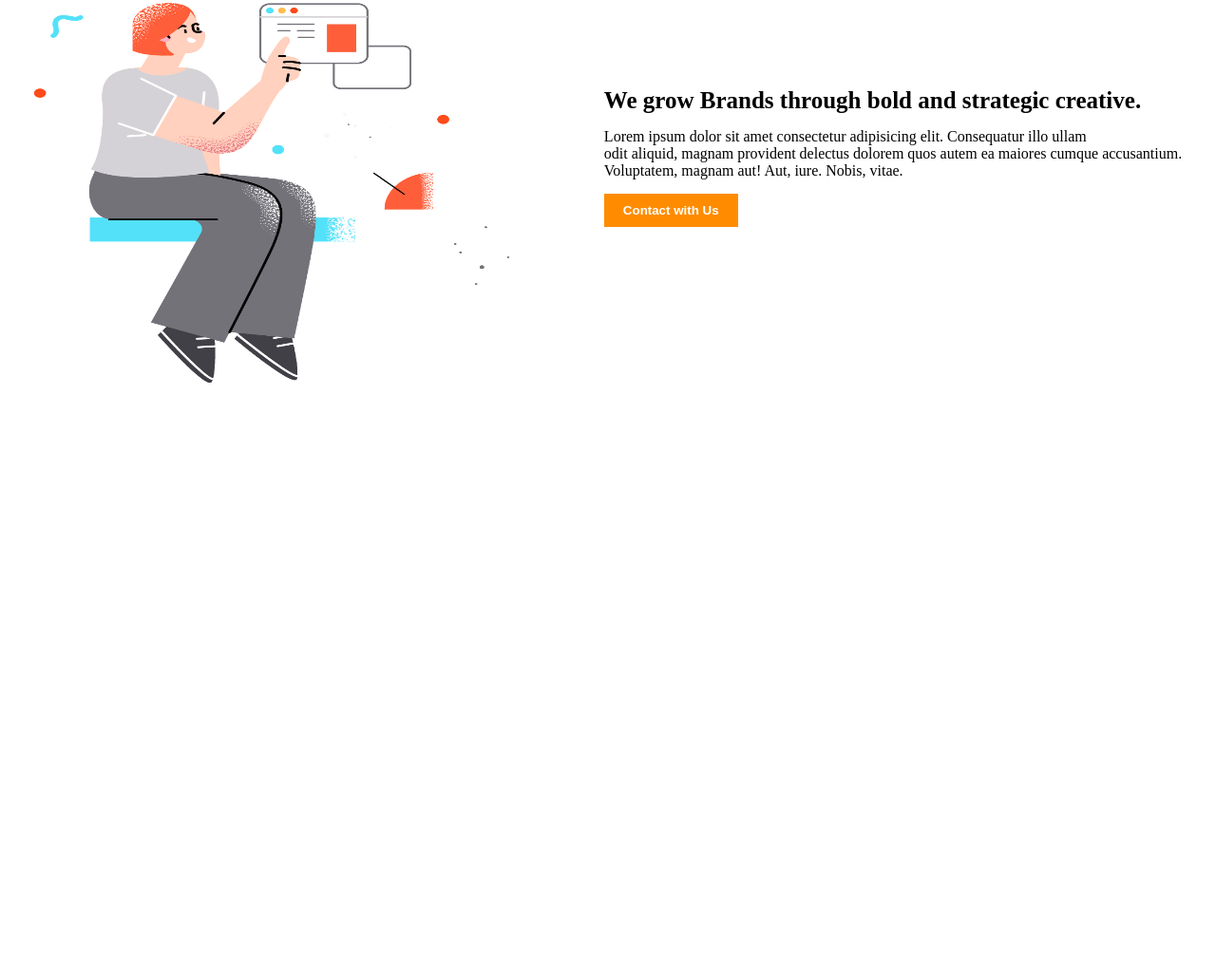
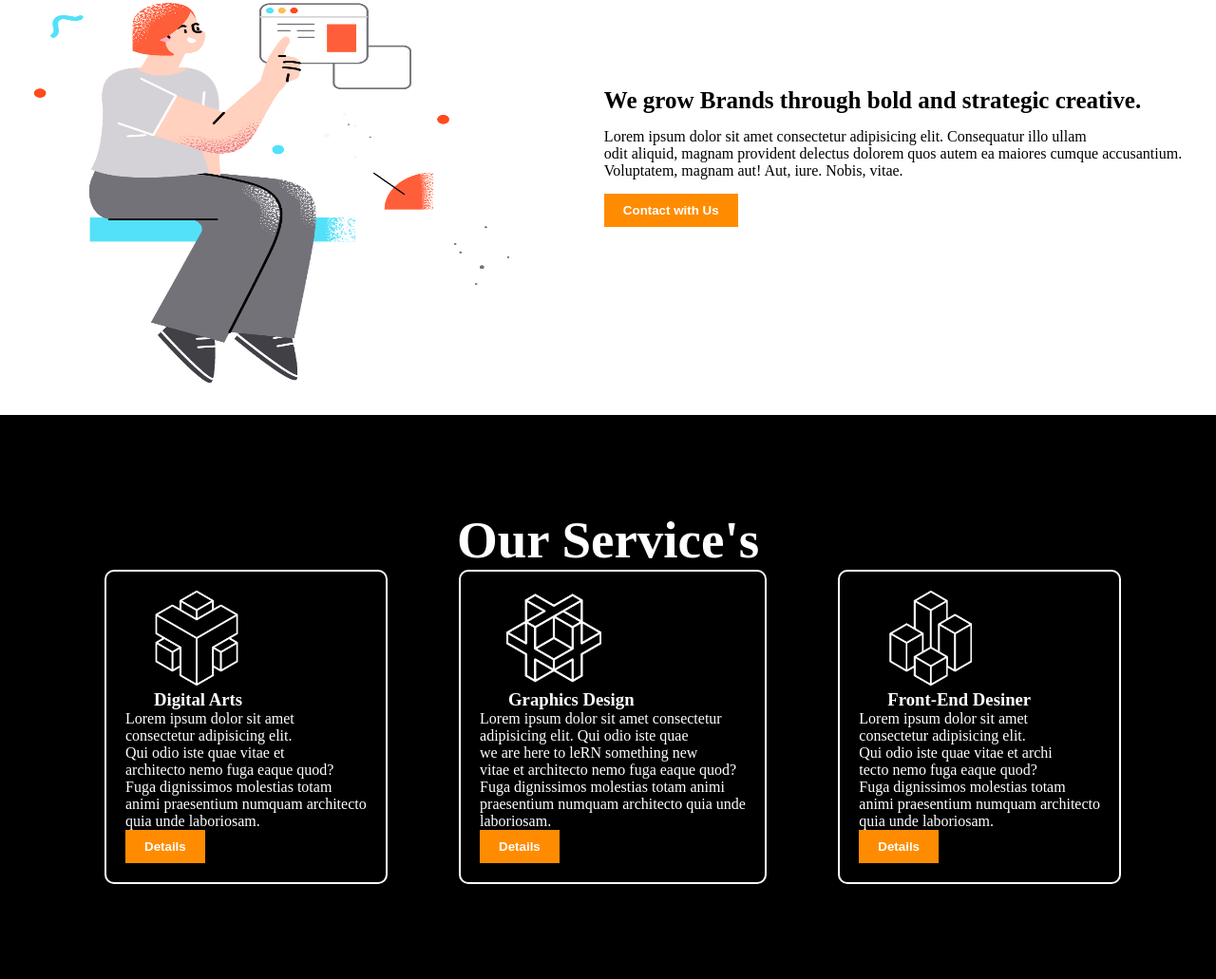
Before and after one commit to Nayeem1517/Conceptual01-digital-agency-, a plain HTML site: page index.html in a window 1280 px wide. Shown: the part 1076-2107 px from the top of the page at 95% size. Before the commit the page ends 1513 px from the top, so only its background shows below. Drawn offline with Linux system fonts and the light colour scheme.

Commit message:
created Services section

```diff
--- a/Style/style.css
+++ b/Style/style.css
@@ -1,10 +1,11 @@
-*{
+* {
     margin: 0px;
     padding: 0px;
 }
+
 /* Nav related style */
 
-.menu-container{
+.menu-container {
     background-color: gray;
     padding: 20px;
     color: white;
@@ -13,54 +14,60 @@
     align-items: center;
     justify-content: space-around;
 }
-.logo-photo{
+
+.logo-photo {
     width: 150px;
 }
-.menu{
+
+.menu {
     display: flex;
     text-decoration: none;
 }
-.item{
+
+.item {
     margin-right: 10px;
     padding: 10px;
     font-size: 18px;
 }
-.item:hover{
+
+.item:hover {
     color: blue;
 }
+
 /* Main related style */
 
-.banner-text{
+.banner-text {}
 
-}
-
-.banner-intro{
+.banner-intro {
     font-size: 55px;
     font-weight: bold;
 }
 
-.banner-description{
+.banner-description {
     font-size: 18px;
     margin-top: 15px;
     margin-bottom: 15px;
 }
-.btn-primary{
 
-}
-.banner-img{
+.btn-primary {}
+
+.banner-img {
     width: 300px;
 }
-.btn-primary{
+
+.btn-primary {
     padding: 10px 20px;
     background-color: darkorange;
     color: white;
     border: none;
     font-weight: bold;
 }
-.btn-primary:hover{
-    color:blue;
+
+.btn-primary:hover {
+    color: blue;
 }
-.banner-container{
+
+.banner-container {
     display: flex;
     justify-content: space-around;
     height: 100vh;
@@ -72,46 +79,109 @@ margin-bottom: 15px;
 }
 
 /* About Related style */
-.about{
+.about {
     display: flex;
     justify-content: center;
     align-items: center;
     padding: 30px;
 }
+
 /* .about-heading{
 justify-content: center;
 align-items: center;
 font-weight: bold;
 margin-right: 200px;
 } */
-.about-img{
+.about-img {}
 
-}
-.ab-img{
+.ab-img {
     width: 500px;
     height: 400px;
     margin-top: 100px;
 }
-.about-more{
+
+.about-more {
     margin-bottom: 10px;
     margin-top: 20px;
     margin-left: 100px;
 }
-.ab-des{
+
+.ab-des {
     margin-top: 10px;
     margin-bottom: 15px;
     font-weight: bold;
     font-size: 25px;
 }
-.oop{
+
+.oop {
     margin-top: 10px;
     margin-bottom: 15px;
 }
-.head{
+
+.head {
     font-size: 25px;
     justify-content: center;
     align-items: center;
     margin-top: 10px;
     margin-left: 650px;
 }
+
+.service-name {
+    background-color: black;
+    color: white;
+}
+
+.service-img {
+    width: 100px;
+    margin-left: 10%;
+}
+
+.service-item {
+    display: flex;
+    justify-content: space-between;
+    align-items: center;
+
+}
+
+.service-heading {
+    margin-left: 30px;
+
+}
+
+.service-name {
+    border: 2px solid white;
+    border-radius: 10px;
+    margin-left: 10px;
+    padding: 20px;
+    justify-content: center;
+    align-items: center;
+    gap: 30px;
+}
+
+.services {
+    padding: 100px;
+    background-color: black;
+    align-items: center;
+    justify-content: space-between;
+
+}
+
+.service-title {
+    text-align: center;
+    font-size: 55px;
+    font-weight: bold;
+    color: white;
+
+}
+
+
+
+
+
+
+
+
+
+
+
 /* footer related style */
--- a/index.html
+++ b/index.html
@@ -29,22 +29,52 @@
         <section class="banner-container">
             <div class="banner-text">
                 <h3 class="banner-intro">Better Design for your digital products</h3>
-            <p class="banner-description">We are a creative specializing in <br> UI/UX design,develop and strategies.</p>
+                <p class="banner-description">We are a creative specializing in <br> UI/UX design,develop and
+                    strategies.</p>
                 <button class="btn-primary">Explore Now</button>
             </div>
             <div class="banner-pic">
                 <img class="banner-img" src="images/banner.png" alt="">
             </div>
         </section>
-    <div class="head"><h1>About Us</h1></div>
+        <div class="head">
+            <h1>About Us</h1>
+        </div>
         <section class="about">
             <div class="about-img">
                 <img class="ab-img" src="images/section.png" alt="">
             </div>
             <div class="about-more">
                 <h3 class="ab-des"> We grow Brands through bold and strategic creative.</h3>
-            <p class="oop">Lorem ipsum dolor sit amet consectetur adipisicing elit. Consequatur illo ullam <br> odit aliquid, magnam provident delectus dolorem quos autem ea maiores cumque accusantium. <br> Voluptatem, magnam aut! Aut, iure. Nobis, vitae.</p>
+                <p class="oop">Lorem ipsum dolor sit amet consectetur adipisicing elit. Consequatur illo ullam <br> odit
+                    aliquid, magnam provident delectus dolorem quos autem ea maiores cumque accusantium. <br>
+                    Voluptatem, magnam aut! Aut, iure. Nobis, vitae.</p>
                 <button class="btn-primary">Contact with Us </button>
+            </div>
+        </section>
+        <section class="services">
+            <h2 class="service-title">Our Service's</h2>
+            <div class="service-item">
+                <div class="service-name">
+                    <img class="service-img" src="icon/0.png" alt="this is a img">
+                    <h3 class="service-heading">Digital Arts</h3>
+                    <p class="service-description">Lorem ipsum dolor sit amet <br> consectetur adipisicing elit. <br> Qui odio iste quae vitae et <br> architecto nemo fuga eaque quod? <br> Fuga dignissimos molestias totam <br> animi praesentium numquam architecto <br> quia unde laboriosam.</p>
+                    <button class="btn-primary">Details</button>
+                </div>
+                <div class="service-name">
+                    <img class="service-img" src="icon/1.png" alt="this is a img">
+                    <h3 class="service-heading">
+                        Graphics Design
+                    </h3>
+                    <p class="service-description">Lorem ipsum dolor sit amet consectetur <br>adipisicing elit. Qui odio  iste quae <br>we are here to leRN something new  <br>vitae et architecto nemo fuga eaque quod? <br> Fuga dignissimos molestias  totam animi <br>praesentium numquam architecto quia unde <br> laboriosam.</p>
+                    <button class="btn-primary">Details</button>
+                </div>
+                <div class="service-name">
+                    <img class="service-img" src="icon/2.png" alt="this is a img">
+                    <h3 class="service-heading">Front-End Desiner</h3>
+                    <p class="service-description">Lorem ipsum dolor sit amet <br> consectetur adipisicing elit. <br> Qui odio iste quae vitae et archi <br> tecto nemo fuga eaque quod? <br> Fuga dignissimos molestias totam <br> animi praesentium numquam architecto <br> quia unde laboriosam.</p>
+                    <button class="btn-primary">Details</button>
+                </div>
             </div>
         </section>
     </main>
```
Also changed, not shown: images/a.png (added), images/b.png (added), images/c.png (added), images/d.png (added). Lines whose indentation alone changed are shown as unchanged.
